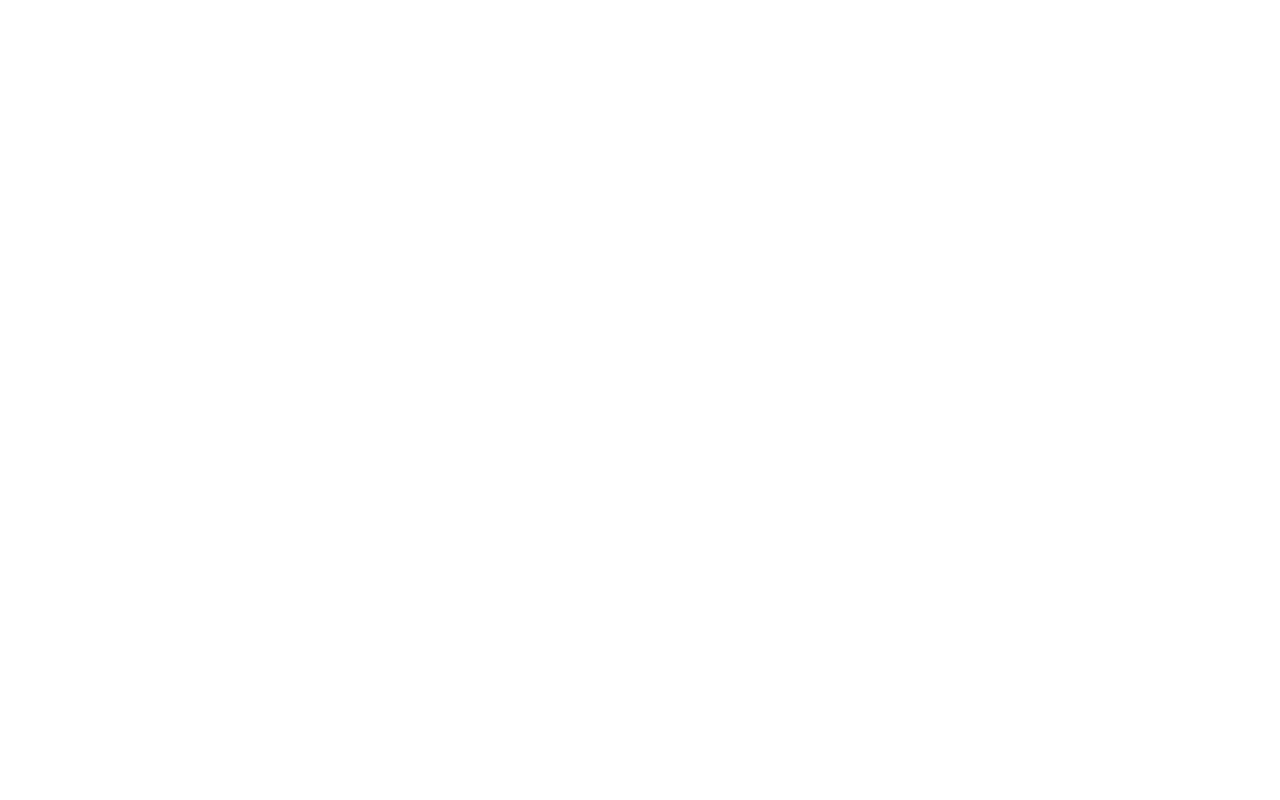
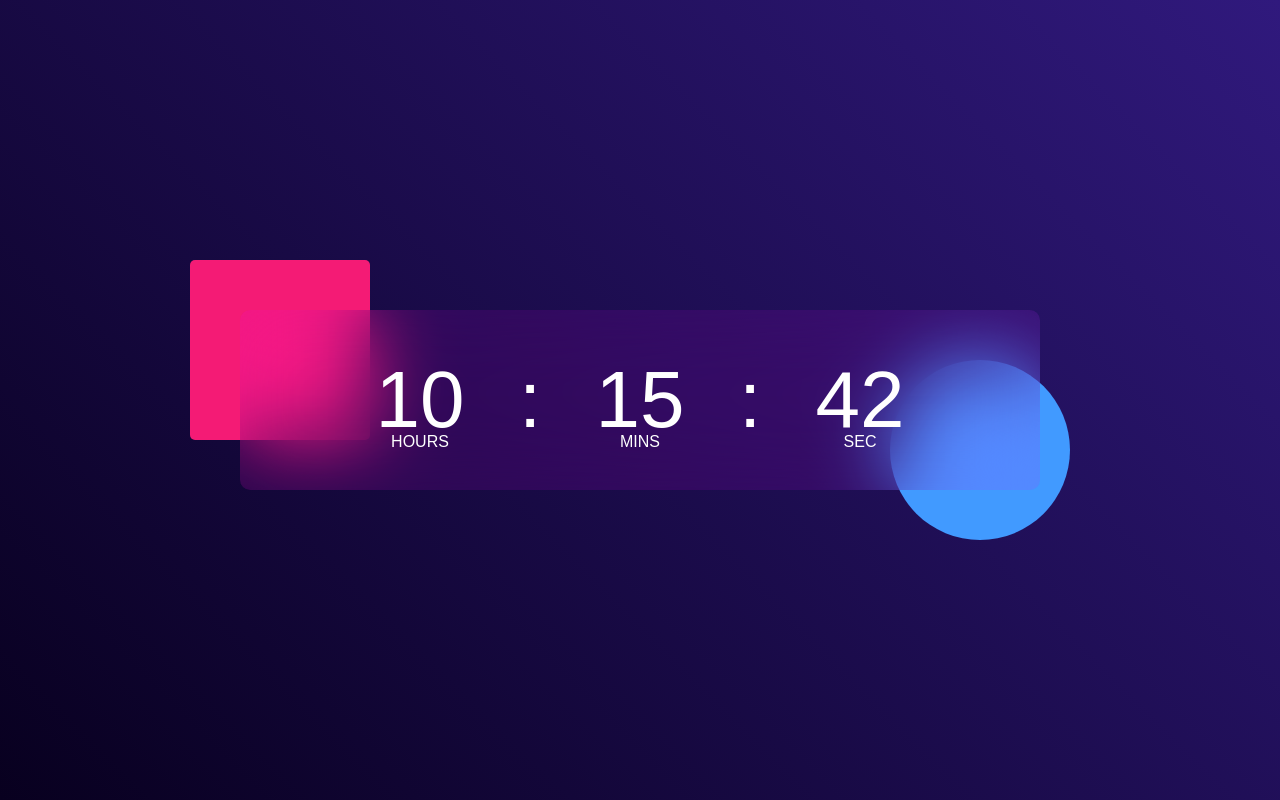
Before and after one commit to Biibeek/digital-clock, a plain HTML site: page index.html in a window 1280 px wide. Drawn offline with Linux system fonts and the light colour scheme.

Commit message:
modified index.html file

```diff
--- a/index.html
+++ b/index.html
@@ -2,9 +2,34 @@
 <html>
     <head>
         <title>Digital clock</title>
-
+<link rel="stylesheet" href="style.css">
     </head>
     <body>
+        <div class="hero">
+            <div class="container">
+                <div class="clock">
+                <span id="hrs">00</span>
+                <span>:</span>
+                <span id="min">00</span>
+                <span>:</span>
+                <span id="sec">00</span>
+                </div>
+            </div>
+        </div>
+
+        <script>
+            let hrs=document.getElementById("hrs");
+            let min=document.getElementById("min");
+            let sec=document.getElementById("sec");
+            setInterval(()=>{
+
+
+            let currentTime=new Date();
+            hrs.innerHTML=(currentTime.getHours()<10?"0":"")+currentTime.getHours();
+            min.innerHTML=(currentTime.getMinutes()<10?"0":"")+currentTime.getMinutes();
+            sec.innerHTML=(currentTime.getSeconds()<10?"0":"")+currentTime.getSeconds();
+        },1000)
+        </script>
 
     </body>
 </html>
```
